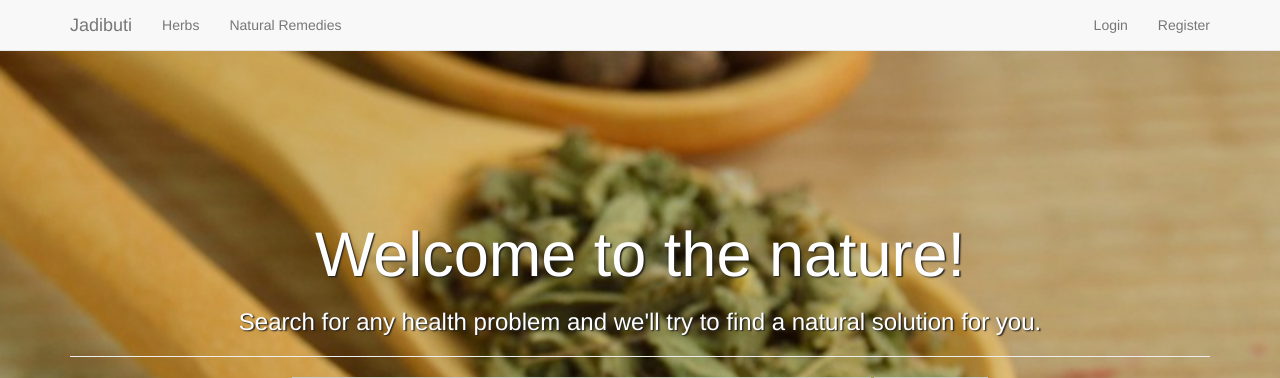
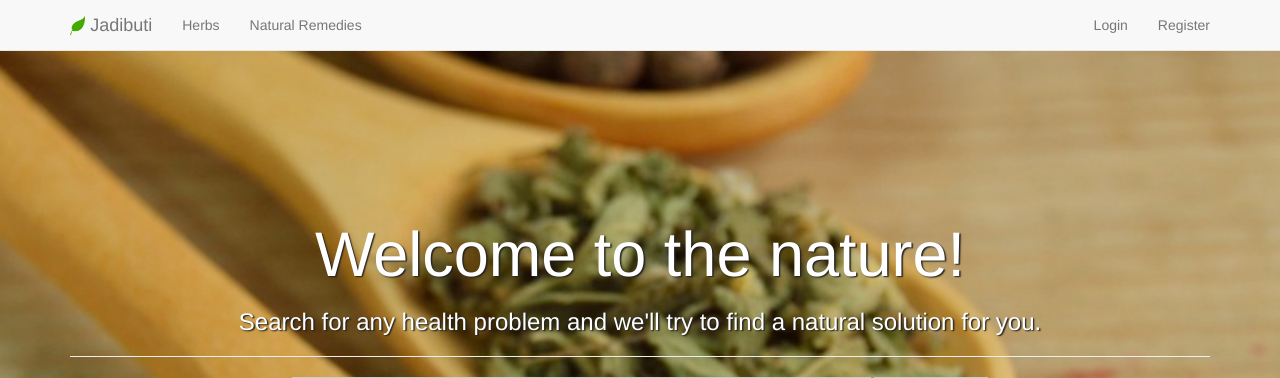
Before and after one commit to munikarmanish/jadibuti, a Django app: page / in a window 1280 px wide. Shown: the top 378 px of the page. Run offline with Django 3.2, Linux system fonts and the light colour scheme; data that the repository does not hold is empty; some libraries are stand-ins or nearby versions.

Commit message:
added logo in brand name

```diff
--- a/templates/base.html
+++ b/templates/base.html
@@ -19,6 +19,7 @@
   <!-- bootstrap css -->
   <link rel="stylesheet" href="https://maxcdn.bootstrapcdn.com/bootstrap/3.3.6/css/bootstrap.min.css">
   <link rel="stylesheet" href="{% static 'jadibuti/css/default.css' %}">
+
   {% block styles %}
   {% endblock styles %}
 </head>
--- a/templates/navbar.html
+++ b/templates/navbar.html
@@ -1,3 +1,5 @@
+{% load staticfiles %}
+
 <nav class="navbar navbar-default navbar-fixed-top">
 <div class="container">
 
@@ -9,7 +11,10 @@
             <span class="icon-bar"></span>
             <span class="icon-bar"></span>
         </button>
-        <a class="navbar-brand" href="{% url 'home' %}">Jadibuti</a>
+        <a class="navbar-brand" href="{% url 'home' %}">
+            <img src="{% static 'jadibuti/img/icon.png' %}" class="pull-left" style="height:20px;margin-right:5px;">
+            <span>Jadibuti</span>
+        </a>
     </div>
 
     <!-- Collect the nav links, forms, and other content for toggling -->
```
